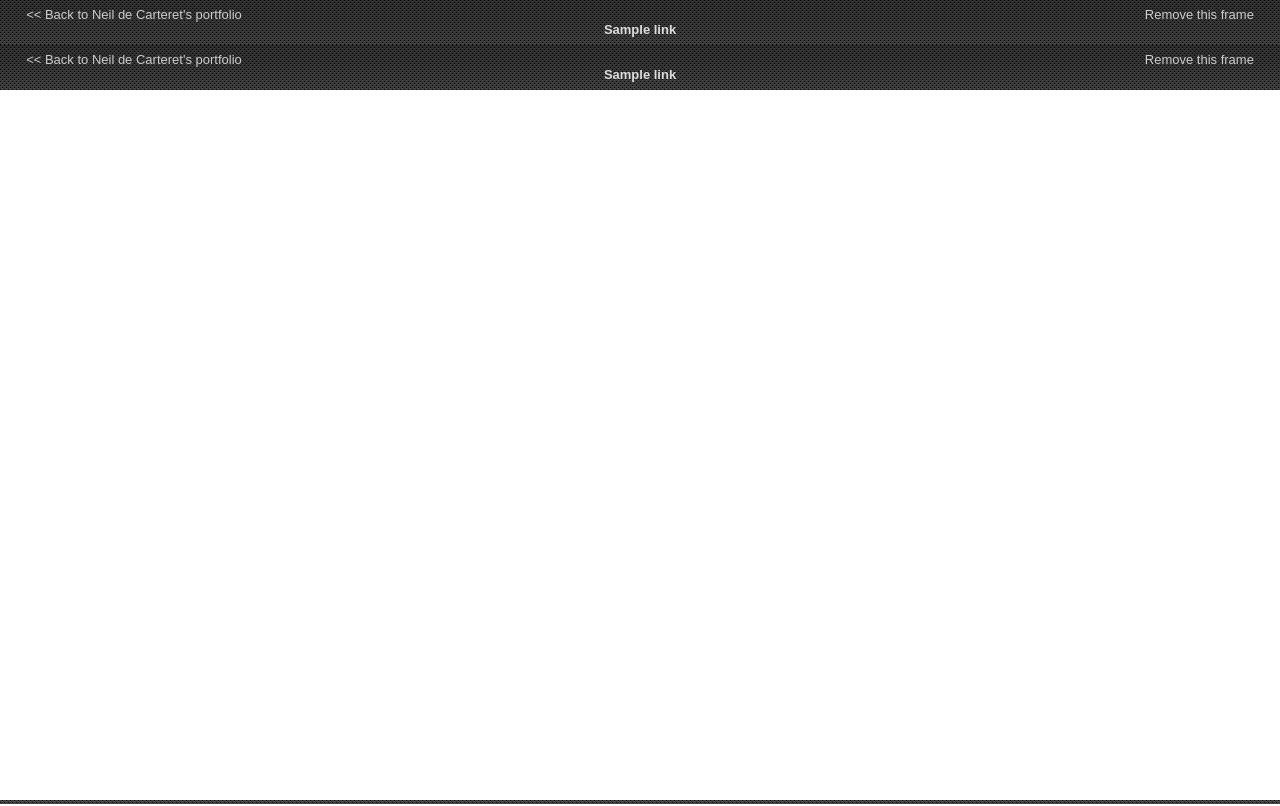
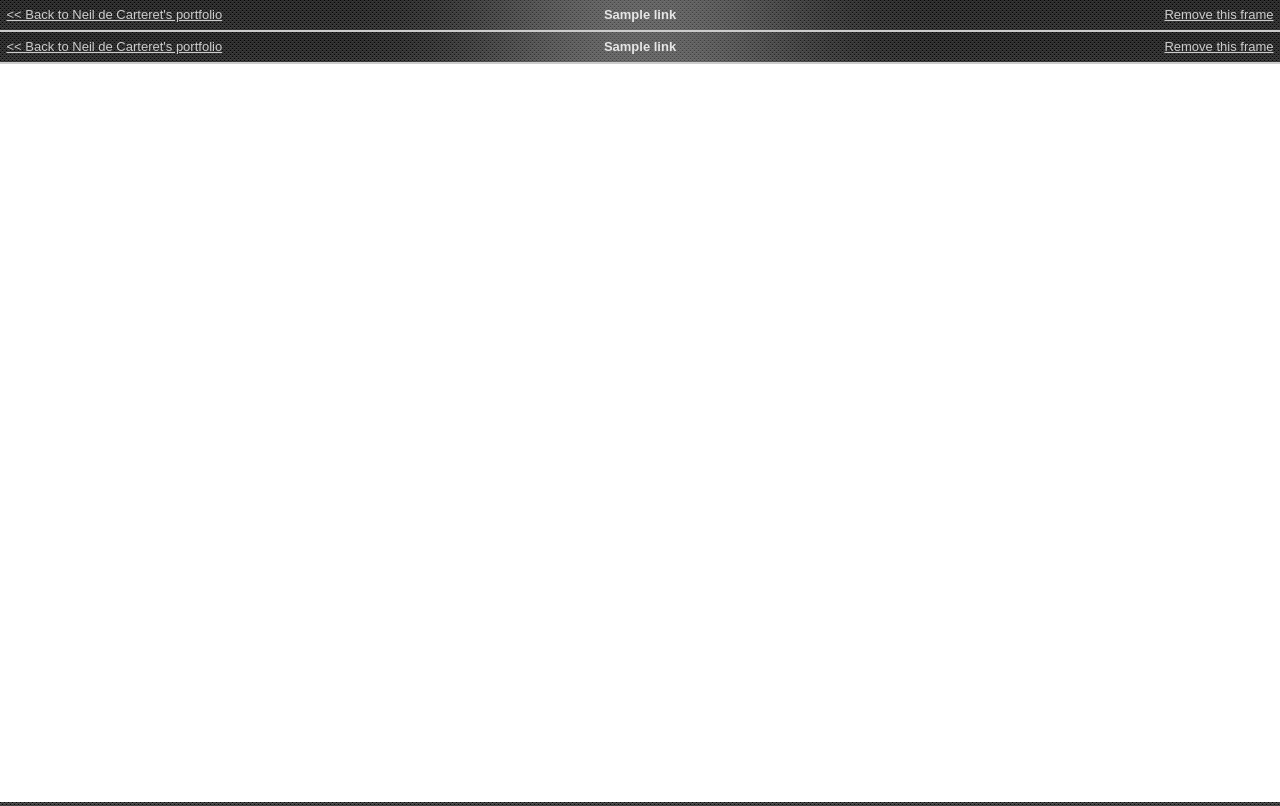
Before and after one commit to n3dst4/stormcrayon, a Django app: template templates/frame.html in a window 1280 px wide. Run offline with Django 3.2, Linux system fonts and the light colour scheme; the template is opened without the code that fills it: most values are stand-ins (such as "Sample title", 1, 10 or a date in 2020); parts of the project's set-up code (start-up, migrations or seed data) failed here and were passed over; some libraries are stand-ins or nearby versions.

Commit message:
more small tweaks (analytics code, external link icon, frame styling)

```diff
--- a/static/css/frame.css
+++ b/static/css/frame.css
@@ -6,19 +6,23 @@
 html { background: #3d3d3d url(/static/images/background.png); }
 body { background-image: url(/static/images/shadow.png); background-repeat: repeat-x; color: #ddd;}
 div#frame-wrapper { background: white none; }
-a, a:link, a:visited { color: #ccc; text-decoration: none;}
+a, a:link, a:visited { color: #ccc; text-decoration: underline;}
 a:hover { color: white; text-decoration: underline; }
+iframe { border-top: 2px solid #ccc; }
+
 
 /* layout */
 html { height: 100%; overflow-y: hidden; }
 body { height: 100%; }
 Header { width: 95.918%; margin: 0 auto; padding-top: 0.5em; overflow: hidden;}
-div#frame-wrapper { position: absolute; top: 45px; bottom: 0; left: 0; right: 0;}
+div#frame-wrapper { position: absolute; top: 30px; bottom: 0; left: 0; right: 0;}
 
-.lt8 div#frame-wrapper { height: expression(document.body.clientHeight - 45); }
+.lt8 div#frame-wrapper { height: expression(document.body.clientHeight - 30); }
 
 iframe { width: 100%; height: 100%; }
 
-.back-to-site { float: left; }
-.remove-frame { float: right; }
-.name { text-align: center; clear: both;}
+.back-to-site { position: absolute; top:0.5em; left:0.5em; }
+.remove-frame { position: absolute; top:0.5em; right:0.5em;}
+.name { text-align: center; clear: none;;}
+
+.aura { position: absolute; top: 0; right: 50%; margin: -300px -300px; height: 600px; width: 600px; }
--- a/static/css/large.css
+++ b/static/css/large.css
@@ -139,6 +139,11 @@ form.contact table input.text, form.contact table textarea { width: 95%; }
 footer a, footer a:link, footer a:visited { color: #8599ae; }
 .misc-nav a:hover, footer a:hover { color: #bac6d1; }
 
+
+
+a.external {  background: url(/static/images/external.png); background-position: 100% 50%;
+    background-repeat: no-repeat; padding-right: 14px; }
+
 .nav-block-left ul { background-position: left middle; }
 .nav-block-right ul { background-position: right center; }
 
--- a/templates/boilerplate.html
+++ b/templates/boilerplate.html
@@ -80,14 +80,18 @@
   <!--<script src="/static/js/profiling/yahoo-profiling.min.js?v=1"></script>-->
   <!--<script src="/static/js/profiling/config.js?v=1"></script>-->
 
-  <script>
-   var _gaq = [['_setAccount', 'UA-XXXXX-X'], ['_trackPageview']];
-   (function(d, t) {
-    var g = d.createElement(t), s = d.getElementsByTagName(t)[0];
-    g.async = true; g.src = '//www.google-analytics.com/ga.js'; s.parentNode.insertBefore(g, s);
-   })(document, 'script');
+  <script type="text/javascript">
+    var _gaq = _gaq || [];
+    _gaq.push(['_setAccount', 'UA-20249351-1']);
+    _gaq.push(['_trackPageview']);
+
+    (function() {
+      var ga = document.createElement('script'); ga.type = 'text/javascript'; ga.async = true;
+      ga.src = ('https:' == document.location.protocol ? 'https://ssl' : 'http://www') + '.google-analytics.com/ga.js';
+      var s = document.getElementsByTagName('script')[0]; s.parentNode.insertBefore(ga, s);
+    })();
+
   </script>
-
   {%block scripts%}{%endblock%}
 
 
--- a/templates/frame.html
+++ b/templates/frame.html
@@ -13,6 +13,7 @@
         <p class="remove-frame"><a href="{{url}}" target="_top">Remove this frame</a>
         <h2 class="name">{{link.name}}</h2>
     </header>
+    <img class="aura" src="/static/images/aura.png" alt="">
 {% endblock %}
 
 
--- a/templates/resume.html
+++ b/templates/resume.html
@@ -27,7 +27,7 @@
             <p>
                 Telephone: 	<strong>07590 526 924</strong><br/>
                 Email: 		<strong><a class="protected-email" href="mailto:neil.decarteret@gmail.com">neil.decarteret@gmail.com</a></strong><br/>
-                Website: 	<strong>Soon, honestly</strong>
+                Website: 	<strong><a href=""></a></strong>
 
             <h3>Main skills</h3>
             <p>JavaScript, jQuery, jQuery UI, CSS, graphic design
--- a/templates/stormcrayon.html
+++ b/templates/stormcrayon.html
@@ -73,9 +73,9 @@
             <div class="column grid_12">
                 <div class="also-on">
                     I'm also on
-                    <a href="http://blog.lumphammer.com/" target="_blank">Posterous (Blog)</a> |
-                    <a href="https://github.com/n3dst4/" target="_blank">GitHub</a> |
-                    <a href="http://uk.linkedin.com/in/neildecarteret" target="_blank">LinkedIn</a>
+                    <a class="external" href="http://blog.lumphammer.com/" target="_blank">Posterous (Blog)</a> |
+                    <a class="external" href="https://github.com/n3dst4/" target="_blank">GitHub</a> |
+                    <a class="external" href="http://uk.linkedin.com/in/neildecarteret" target="_blank">LinkedIn</a>
                 </div>
                 <div class="email-me">
                     Email me, I'm
```
Also changed, not shown: templates/portfolio.html (+5 -2 lines), static/images/external.png, static/images/external.svg, static/images/external_o.png.
